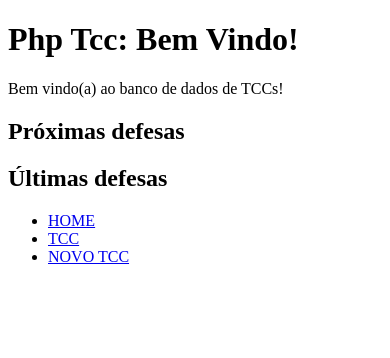
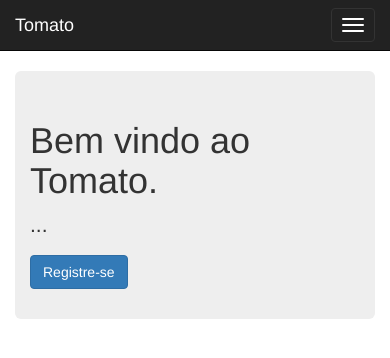
Before and after one commit to ottonizaidem/trabfinal-dw3, a PHP site: page / in a window 390 px wide. Shown: the top 358 px of the page. Run offline with PHP 8.4, Linux system fonts and the light colour scheme; some libraries are stand-ins or nearby versions.

Commit message:
template do boot strapp add

```diff
--- a/registrar.php
+++ b/registrar.php
@@ -47,9 +47,9 @@
                         seg = 60 + (time.getSeconds() - start);
                     }
 
-                    if (min === 25) {
-                        location.href = 'index.php';
-                    }
+//                    if (min === 25) {
+//                        location.href = 'index.php';
+//                    }
 
                     timeCrono = ((min < 10) ? "0" : "") + min;
                     timeCrono += ((seg < 10) ? ":0" : ":") + seg;
--- a/sistema/ModeloPadrao.php
+++ b/sistema/ModeloPadrao.php
@@ -1,22 +1,49 @@
 <!DOCTYPE html>
 
-<html>
+<html lang="pt-br">
     <head>
         <meta charset="UTF-8">
         <link rel="stylesheet" href="../css/meu_style.css" />
         <script src="//ajax.googleapis.com/ajax/libs/jquery/1.10.2/jquery.min.js"></script>
+        <meta name="viewport" content="width=device-width, initial-scale=1.0">
+        <meta name="description" content="">
+        <meta name="author" content="">
+        <link href="http://netdna.bootstrapcdn.com/bootstrap/3.0.0/css/bootstrap.min.css" rel="stylesheet">
+        <meta name="author" content="">
+        <script src="http://cdnjs.cloudflare.com/ajax/libs/jquery/1.9.1/jquery.min.js"></script>
+        <script src="http://netdna.bootstrapcdn.com/bootstrap/3.0.0/js/bootstrap.min.js"></script>
+        <!--[if lt IE 9]>
+            <script src="http://cdnjs.cloudflare.com/ajax/libs/html5shiv/3.6.1/html5shiv.js"></script>
+        <![endif]-->
+        <!--[if lt IE 9]>
+            <script src="http://cdnjs.cloudflare.com/ajax/libs/html5shiv/3.6.1/html5shiv.js"></script>
+        <![endif]-->
         <title>Php Tcc: <?php $this->imprimeTitulo() ?></title>
     </head>
-    <body>
-        <h1>Php Tcc: <?php $this->imprimeTitulo() ?></h1>
+    <body class="">
+
+        <div class="navbar navbar-default navbar-inverse navbar-static-top">
+            <div class="navbar-header">
+                <button type="button" class="navbar-toggle" data-toggle="collapse" data-target=".navbar-ex1-collapse"><span class="sr-only">Toggle navigation</span><span class="icon-bar"></span>
+                    <span class="icon-bar"></span><span class="icon-bar"></span>
+                </button><a class="navbar-brand" href="index.php">Tomato</a>
+            </div>
+            <div class="collapse navbar-collapse navbar-ex1-collapse">
+                <ul class="nav navbar-nav navbar-right">
+                    <li><a href="<?= $this->link("TCC", "index") ?>">Login</a></li>
+                    <li><a href="#">Registre-se</a>
+                    </li>
+                </ul>
+            </div>
+        </div>
         <?php
         $this->exibirArquivoDeVisao();
         ?>
 
-        <ul>
-            <li><a href="<?=$this->link("Home")?>">HOME</a></li>
-            <li><a href="<?=$this->link("TCC", "index")?>">TCC</a></li>
-            <li><a href="<?=$this->link("TCC", "novo")?>">NOVO TCC</a></li>
-        </ul>
+<!--        <ul>
+            <li><a href="<?= $this->link("Home") ?>">HOME</a></li>
+            <li><a href="<?= $this->link("TCC", "index") ?>">TCC</a></li>
+            <li><a href="<?= $this->link("TCC", "novo") ?>">NOVO TCC</a></li>
+        </ul>-->
     </body>
 </html>
--- a/sistema/controladores/HomeController.php
+++ b/sistema/controladores/HomeController.php
@@ -3,7 +3,7 @@
 class HomeController extends DefaultController {
 
     public function index() {
-        $visao = $this->getVisao(__CLASS__,"index", "Bem Vindo!");
+        $visao = $this->getVisao(__CLASS__,"index", "Home");
         $visao->exibir();
     }
 
--- a/sistema/visoes/home/indexView.php
+++ b/sistema/visoes/home/indexView.php
@@ -1,4 +1,11 @@
-<p>Bem vindo(a) ao banco de dados de TCCs!</p>
+<div class="container">
+    <div class="row">
+        <div class="col-md-12">
+            <div class="jumbotron">
+                <h1>Bem vindo ao Tomato.<br></h1>
+                <p>...</p><a class="btn btn-primary btn-large">Registre-se</a>
+            </div>
+        </div>
+    </div>
 
-<h2>Próximas defesas</h2>
-<h2>Últimas defesas</h2>
+</div>
```
Also changed, not shown: sistema/controladores/LoginController.php (added, +10 -0 lines), sistema/visoes/login/loginView.php (added, +11 -0 lines).
